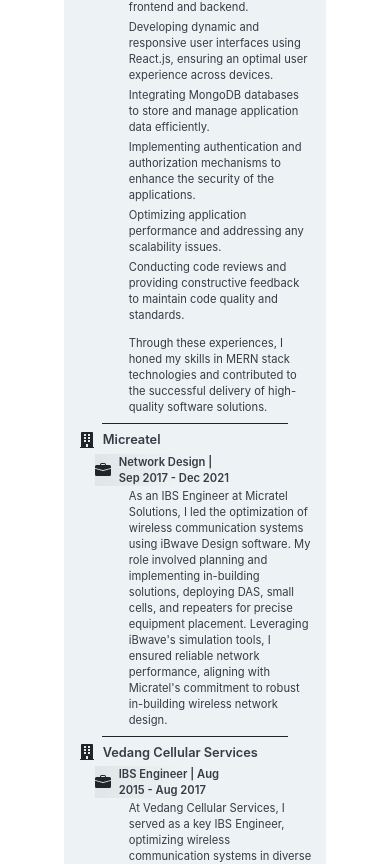
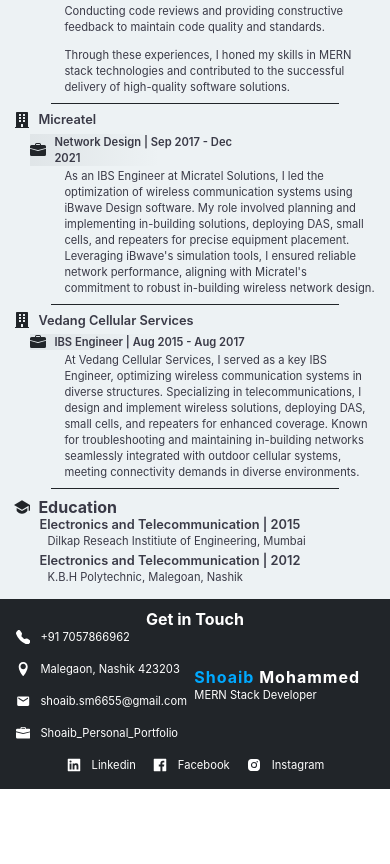
Before and after one commit to shoaibsm/shoaib_resume, a React (Create React App) app: page / in a window 390 px wide. Shown: the part 1118-1982 px from the top of the page. After the commit the page ends 1915 px from the top, so only its background shows below. Built offline with nearby package versions, Linux system fonts and the light colour scheme.

Commit message:
social media link added and media query fixed

```diff
--- a/src/components/aboutme/AboutMe.js
+++ b/src/components/aboutme/AboutMe.js
@@ -7,7 +7,7 @@
             <div className="about-me-heading">
                 <h2 className='heading'>About Me</h2>
             </div>
-            <hr className='horizontal-rol' />
+            <hr className='rule' />
             <div className="about-me-desc">
                 <p className='about-me'>I'm a dedicated and passionate MERN Stack Developer with a strong foundation in building dynamic and scalable web applications. </p>
             </div>
--- a/src/components/aboutme/AboutMe.scss
+++ b/src/components/aboutme/AboutMe.scss
@@ -11,6 +11,10 @@
         }
     }
 
+    .rule {
+        width: 40%;
+    }
+
     .about-me-desc {
         width: 100%;
 
--- a/src/components/contactInfo/ContactInfo.js
+++ b/src/components/contactInfo/ContactInfo.js
@@ -13,28 +13,36 @@
             <hr className='horizontal-rol' />
             <ul className='flex'>
                 <li className='flex'>
+                    <a href="tel:+917057866962">
                         <div className="icon">
                             <BsFillTelephoneFill />
                         </div>
                         <p>+91 7057866962</p>
+                    </a>
                 </li>
                 <li>
+                    <a href="https://www.google.com/maps/place/Malegaon, Nashik 423203" target="_blank" rel="noopener noreferrer">
                         <div className="icon">
                             <ImLocation />
                         </div>
                         <p>Malegaon, Nashik 423203</p>
+                    </a>
                 </li>
                 <li>
+                    <a href="mailto:shoaib.sm6655@gmail.com">
                         <div className="icon">
                             <MdEmail />
                         </div>
-                    <p>shoaib.sm6655@gmial.com</p>
+                        <p>shoaib.sm6655@gmail.com</p>
+                    </a>
                 </li>
                 <li>
+                    <a href="https://shoaib-sm.onrender.com/" target="_blank" rel="noopener noreferrer">
                         <div className="icon">
                             <BsFillBriefcaseFill />
                         </div>
-                    <p>www.shoaib_portfolio.com</p>
+                        <p>Shoaib_Personal_Portfolio</p>
+                    </a>
                 </li>
             </ul>
         </div>
--- a/src/components/contactInfo/ContactInfo.scss
+++ b/src/components/contactInfo/ContactInfo.scss
@@ -21,13 +21,26 @@
         li {
             display: flex;
             column-gap: 10px;
+            cursor: pointer;
 
+            a {
+                display: flex;
+                column-gap: 10px;
+                text-decoration: none;
+
+                .icon {
+                    color: var(--background-color);
+                }
+
+                p {
+                    color: var(--background-color);
+                }
+            }
+        }
+
+        li:hover {
             .icon {
-                color: #00A9FF;
-            }
-
-            p {
-                color: aliceblue;
+                color: var(--brand-color);
             }
         }
     }
--- a/src/components/footer/Foorter.scss
+++ b/src/components/footer/Foorter.scss
@@ -6,10 +6,10 @@
     .contact-heading {
         width: 100%;
         text-align: center;
-        margin-top: 16px;
+        margin-top: 10px;
 
         .heading {
-            color: #ffffff;
+            color: var(--background-color);
         }
     }
 
@@ -19,11 +19,40 @@
         justify-content: space-between;
 
         .get-in-touch {
-            margin-left: 10px;
+            margin-left: 16px;
 
             ul {
+                list-style: none;
                 display: flex;
+                flex-direction: column;
                 align-items: flex-start;
+                row-gap: 16px;
+
+                li {
+                    display: flex;
+                    column-gap: 10px;
+                    cursor: pointer;
+
+                    a {
+                        display: flex;
+                        column-gap: 10px;
+                        text-decoration: none;
+
+                        .icon {
+                            color: var(--background-color);
+                        }
+
+                        p {
+                            color: var(--background-color);
+                        }
+                    }
+                }
+
+                li:hover {
+                    .icon {
+                        color: var(--brand-color);
+                    }
+                }
             }
         }
 
@@ -31,12 +60,12 @@
             display: flex;
             align-items: center;
             justify-content: center;
-            margin-right: 10px;
+            margin-right: 30px;
 
             .name-box {
                 .name {
                     letter-spacing: 1px;
-                    color: #ffffff;
+                    color: var(--background-color);
 
                     span {
                         color: #00A9FF;
@@ -44,7 +73,7 @@
                 }
 
                 .role {
-                    color: #ffffff;
+                    color: var(--background-color);
                 }
 
                 h4 {
@@ -71,7 +100,7 @@
                 }
 
                 p {
-                    color: aliceblue;
+                    color: var(--background-color);
                 }
             }
         }
@@ -86,12 +115,18 @@
             gap: 16px;
             padding-block: 16px;
 
-            li {
+            a {
+                display: flex;
+                column-gap: 10px;
+                text-decoration: none;
+
                 .icon {
-                    font-size: 0.9rem;
                     color: var(--background-color);
                 }
 
+                p {
+                    color: var(--background-color);
+                }
             }
         }
     }
--- a/src/components/footer/Footer.js
+++ b/src/components/footer/Footer.js
@@ -5,7 +5,6 @@
 import { MdEmail } from 'react-icons/md'
 import { AiFillLinkedin } from 'react-icons/ai'
 import { AiFillFacebook } from 'react-icons/ai'
-import { FaXTwitter } from 'react-icons/fa6'
 import { BiLogoInstagramAlt } from 'react-icons/bi'
 
 function Footer() {
@@ -18,28 +17,36 @@
                 <div className="get-in-touch">
                     <ul className='flex'>
                         <li className='flex'>
+                            <a href="tel:+917057866962">
                                 <div className="icon">
                                     <BsFillTelephoneFill />
                                 </div>
                                 <p>+91 7057866962</p>
+                            </a>
                         </li>
                         <li>
+                            <a href="https://www.google.com/maps/place/Malegaon, Nashik 423203" target="_blank" rel="noopener noreferrer">
                                 <div className="icon">
                                     <ImLocation />
                                 </div>
                                 <p>Malegaon, Nashik 423203</p>
+                            </a>
                         </li>
                         <li>
+                            <a href="mailto:shoaib.sm6655@gmail.com">
                                 <div className="icon">
                                     <MdEmail />
                                 </div>
-                            <p>shoaib.sm6655@gmial.com</p>
+                                <p>shoaib.sm6655@gmail.com</p>
+                            </a>
                         </li>
                         <li>
+                            <a href="https://shoaib-sm.onrender.com/" target="_blank" rel="noopener noreferrer">
                                 <div className="icon">
                                     <BsFillBriefcaseFill />
                                 </div>
-                            <p>www.shoaib_portfolio.com</p>
+                                <p>Shoaib_Personal_Portfolio</p>
+                            </a>
                         </li>
                     </ul>
                 </div>
@@ -51,26 +58,30 @@
                 </div>
             </div>
             <div className="SocialProfile">
-                <ul>
+                <ul className='flex'>
                     <li className='flex'>
+                        <a href="https://www.linkedin.com/in/shoaib-mohammed95/" target="_blank" rel="noopener noreferrer">
                             <div className="icon">
                                 <AiFillLinkedin />
                             </div>
+                            <p>Linkedin</p>
+                        </a>
                     </li>
                     <li>
+                        <a href="https://www.facebook.com/shoaib.mohammed.71271" target="_blank" rel="noopener noreferrer">
                             <div className="icon">
                                 <AiFillFacebook />
                             </div>
+                            <p>Facebook</p>
+                        </a>
                     </li>
                     <li>
-                        <div className="icon">
-                            <FaXTwitter />
-                        </div>
-                    </li>
-                    <li>
+                        <a href="https://www.instagram.com/ansari_sm70/" target="_blank" rel="noopener noreferrer">
                             <div className="icon">
                                 <BiLogoInstagramAlt />
                             </div>
+                            <p>Instagram</p>
+                        </a>
                     </li>
                 </ul>
             </div>
--- a/src/components/socialProfile/SocialProfile.js
+++ b/src/components/socialProfile/SocialProfile.js
@@ -2,7 +2,6 @@
 import './SocialProfile.scss'
 import { AiFillLinkedin } from 'react-icons/ai'
 import { AiFillFacebook } from 'react-icons/ai'
-import { FaXTwitter } from 'react-icons/fa6'
 import { BiLogoInstagramAlt } from 'react-icons/bi'
 
 function SocialProfile() {
@@ -12,30 +11,31 @@
                 <h2 className='heading'>Social Profiles</h2>
             </div>
             <hr className='horizontal-rol' />
+
             <ul className='flex'>
                 <li className='flex'>
+                    <a href="https://www.linkedin.com/in/shoaib-mohammed95/" target="_blank" rel="noopener noreferrer">
                         <div className="icon">
                             <AiFillLinkedin />
                         </div>
                         <p>Linkedin</p>
+                    </a>
                 </li>
                 <li>
+                    <a href="https://www.facebook.com/shoaib.mohammed.71271" target="_blank" rel="noopener noreferrer">
                         <div className="icon">
                             <AiFillFacebook />
                         </div>
                         <p>Facebook</p>
+                    </a>
                 </li>
                 <li>
-                    <div className="icon">
-                        <FaXTwitter />
-                    </div>
-                    <p>Twitter</p>
-                </li>
-                <li>
+                    <a href="https://www.instagram.com/" target="_blank" rel="noopener noreferrer">
                         <div className="icon">
                             <BiLogoInstagramAlt />
                         </div>
                         <p>Instagram</p>
+                    </a>
                 </li>
             </ul>
         </div>
--- a/src/components/socialProfile/SocialProfile.scss
+++ b/src/components/socialProfile/SocialProfile.scss
@@ -5,7 +5,7 @@
         margin-top: 16px;
 
         .heading {
-            color: #ffffff;
+            color: var(--background-color);
         }
     }
 
@@ -17,13 +17,26 @@
         li {
             display: flex;
             column-gap: 16px;
+            cursor: pointer;
 
+            a {
+                display: flex;
+                column-gap: 10px;
+                text-decoration: none;
+
+                .icon {
+                    color: var(--background-color);
+                }
+
+                p {
+                    color: var(--background-color);
+                }
+            }
+        }
+
+        li:hover {
             .icon {
-                color: #00A9FF;
-            }
-
-            p {
-                color: aliceblue;
+                color: var(--brand-color);
             }
         }
     }
--- a/src/pages/Resume.scss
+++ b/src/pages/Resume.scss
@@ -9,14 +9,13 @@
         display: flex;
         align-items: center;
         justify-content: center;
+    }
 
-        @media (max-width: 576px) {
-            // width: 100%;
-            flex-direction: column;
-            align-items: stretch;
+    @media only screen and (max-width: 576px) {
 
         .resume-box {
             width: 100%;
+            flex-direction: column;
         }
 
         .Footer {
@@ -25,4 +24,3 @@
 
     }
 }
-}
```
Lines whose indentation alone changed are shown as unchanged.
